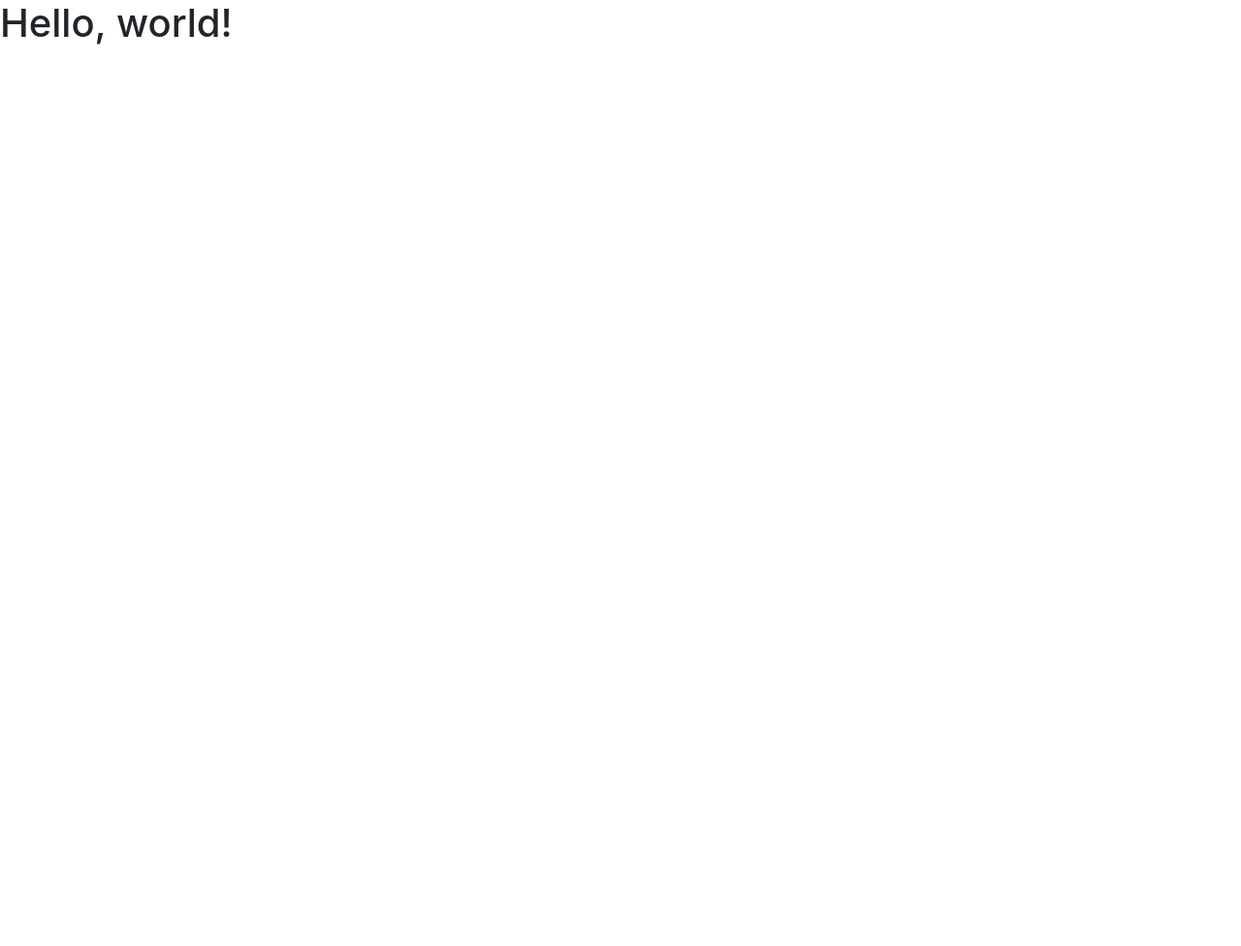
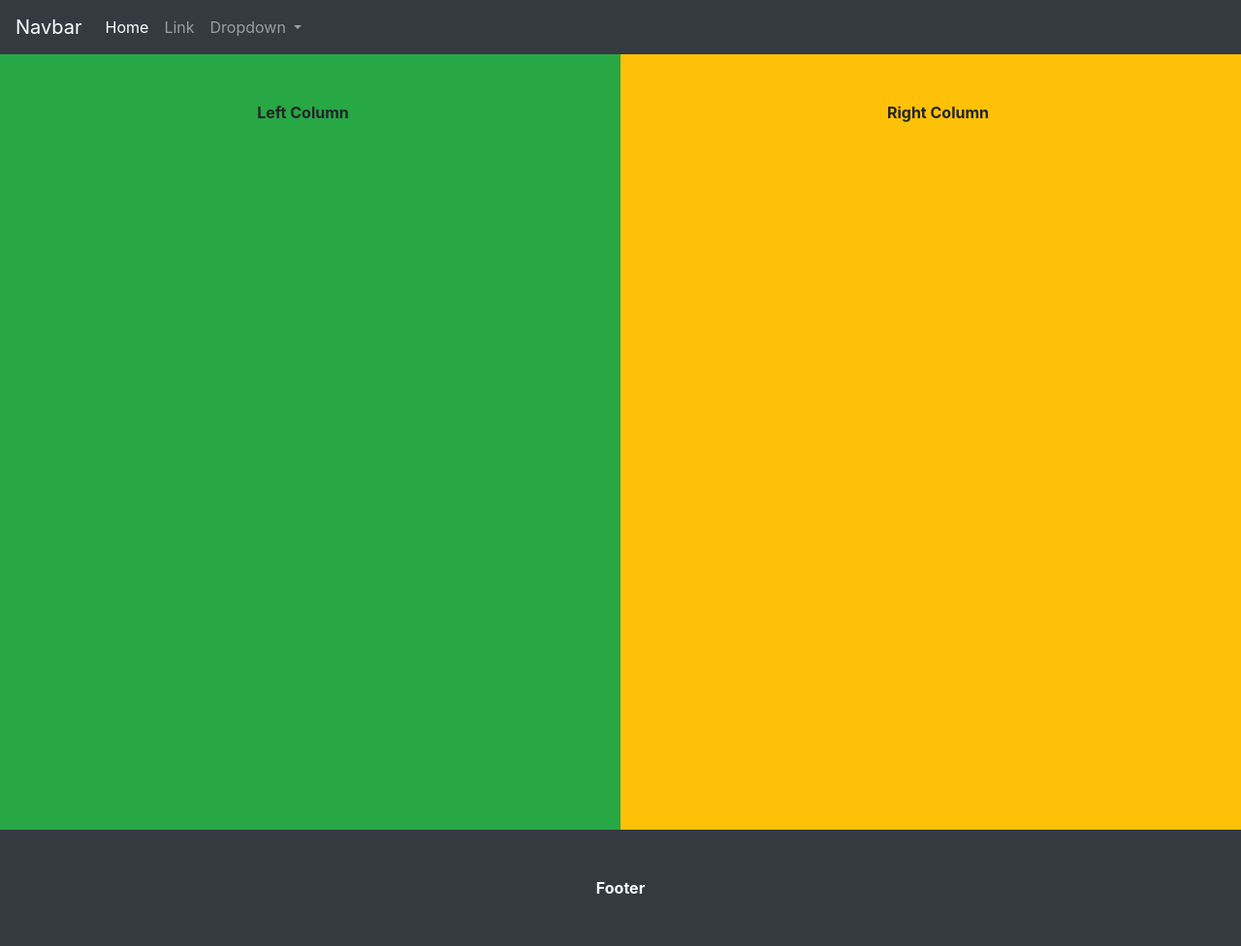
Before and after one commit to jhuerta1197/collab-practice, a plain HTML site: page index.html in a window 1280 px wide. Shown: the whole page at 97% size. Before the commit the page ends 800 px from the top, so only its background shows below. Drawn offline with nearby package versions, Linux system fonts and the light colour scheme.

Commit message:
added nav, two colunms and footer

```diff
--- a/index.html
+++ b/index.html
@@ -14,9 +14,41 @@
 </head>
 
 <body>
-    <h1>Hello, world!</h1>
+    <nav class="navbar navbar-expand-lg navbar-dark bg-dark">
+        <a class="navbar-brand" href="#">Navbar</a>
+        <button class="navbar-toggler" type="button" data-toggle="collapse" data-target="#navbarSupportedContent" aria-controls="navbarSupportedContent" aria-expanded="false" aria-label="Toggle navigation">
+          <span class="navbar-toggler-icon"></span>
+        </button>
 
+        <div class="collapse navbar-collapse" id="navbarSupportedContent">
+          <ul class="navbar-nav mr-auto">
+            <li class="nav-item active">
+              <a class="nav-link" href="#">Home <span class="sr-only">(current)</span></a>
+            </li>
+            <li class="nav-item">
+              <a class="nav-link" href="#">Link</a>
+            </li>
+            <li class="nav-item dropdown">
+              <a class="nav-link dropdown-toggle" href="#" id="navbarDropdown" role="button" data-toggle="dropdown" aria-haspopup="true" aria-expanded="false">
+                Dropdown
+              </a>
+              <div class="dropdown-menu" aria-labelledby="navbarDropdown">
+                <a class="dropdown-item" href="#">Action</a>
+                <a class="dropdown-item" href="#">Another action</a>
+                <div class="dropdown-divider"></div>
+                <a class="dropdown-item" href="#">Something else here</a>
+              </div>
+            </li>
+      </nav>
 
+        <div class="row">
+          <div class="col-6 bg-success  p-5 vh-100 text-center font-weight-bold">Left Column</div>
+          <div class="col-6 bg-warning p-5 text-center font-weight-bold">Right Column</div>
+        </div>
+<div class="row">
+    <div class="col bg-dark p-5 text-light text-center font-weight-bold">Footer</div>
+
+</div>
 
     <!-- Option 1: jQuery and Bootstrap Bundle (includes Popper) -->
     <script src="https://code.jquery.com/jquery-3.5.1.slim.min.js"
```
